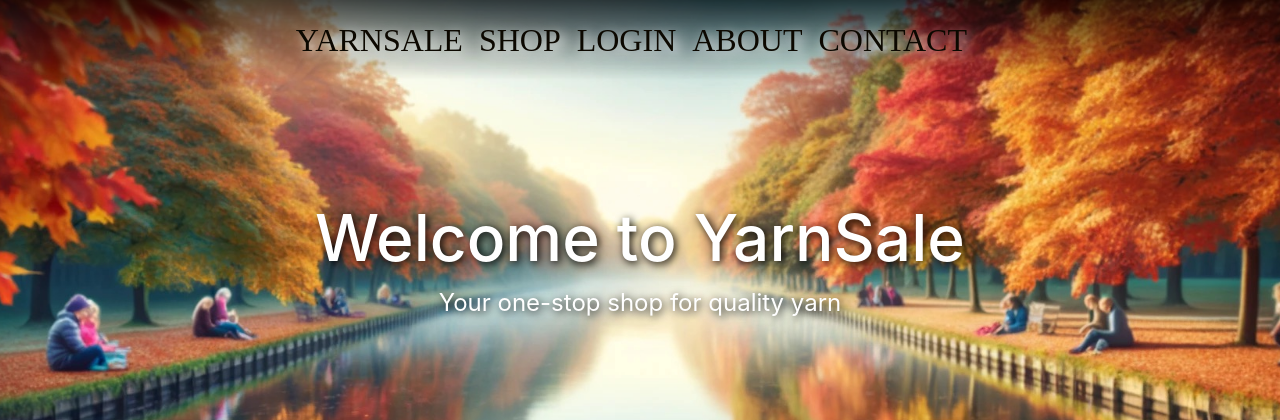
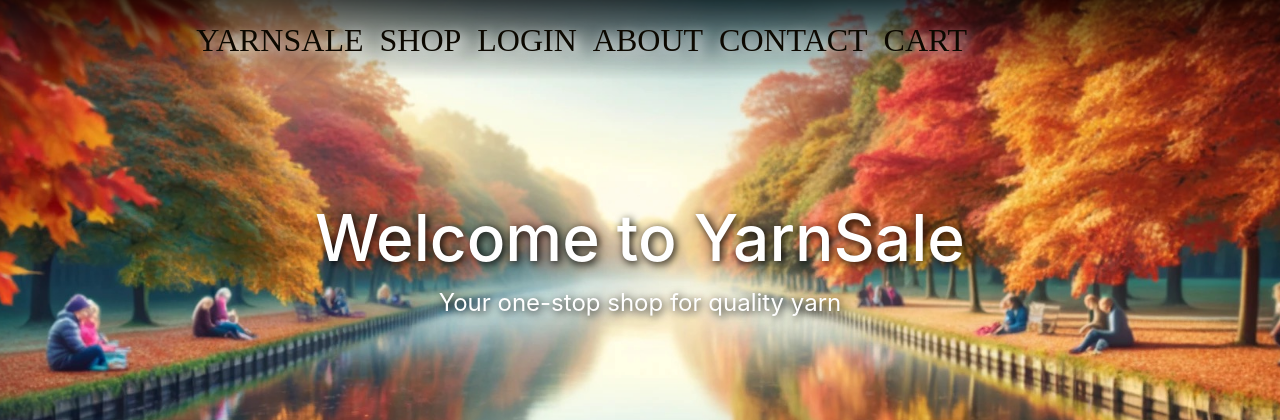
Before and after one commit to RobTilton/YarnSale_eshop, a Django app: page /home/ in a window 1280 px wide. Shown: the top 420 px of the page. Run offline with Django 5.2, Linux system fonts and the light colour scheme; some libraries are stand-ins or nearby versions.

Commit message:
cart page up and running. had some issue with the custom filter.

```diff
--- a/YarnSale/templates/base.html
+++ b/YarnSale/templates/base.html
@@ -34,6 +34,9 @@
                     <li class="nav-item active">
                         <a class="nav-link custom-nav-link" href="{% url 'contact' %}">CONTACT</a>
                     </li>
+                    <li class="nav-item active">
+                        <a class="nav-link custom-nav-link" href="{% url 'view_cart'%}">CART</a>
+                    </li>
                     <!-- Add more navigation items here -->
                 </ul>
             </div>
--- a/frontend/urls.py
+++ b/frontend/urls.py
@@ -8,5 +8,6 @@ urlpatterns = [
     path('shop/', views.shop, name='shop'),
     path('login/', views.login, name='login'),
     path('signup/', views.signup, name='signup'),
+    path('cart/', views.view_cart, name='view_cart'),
     path('add_to_cart/<int:product_id>/', views.add_to_cart, name='add_to_cart'),
 ]
--- a/frontend/views.py
+++ b/frontend/views.py
@@ -77,6 +77,19 @@ def shop(request):
 
     return render(request, 'shop.html', {'products': products})
 
+def view_cart(request):
+    try:
+        cart = Cart.objects.get(user=request.user)
+        cart_items = CartItem.objects.filter(cart=cart)
+    except Cart.DoesNotExist:
+        cart_items = []
+
+    for item in cart_items:
+        item.total_price = item.quantity * item.product.price
+
+
+    return render(request, 'cart.html', {'cart_items': cart_items})
+
 @require_POST
 @login_required
 def add_to_cart(request, product_id):
```
Also changed, not shown: frontend/templates/cart.html (added, +32 -0 lines), db.sqlite3, shop/models.py (line endings or trailing spaces).
